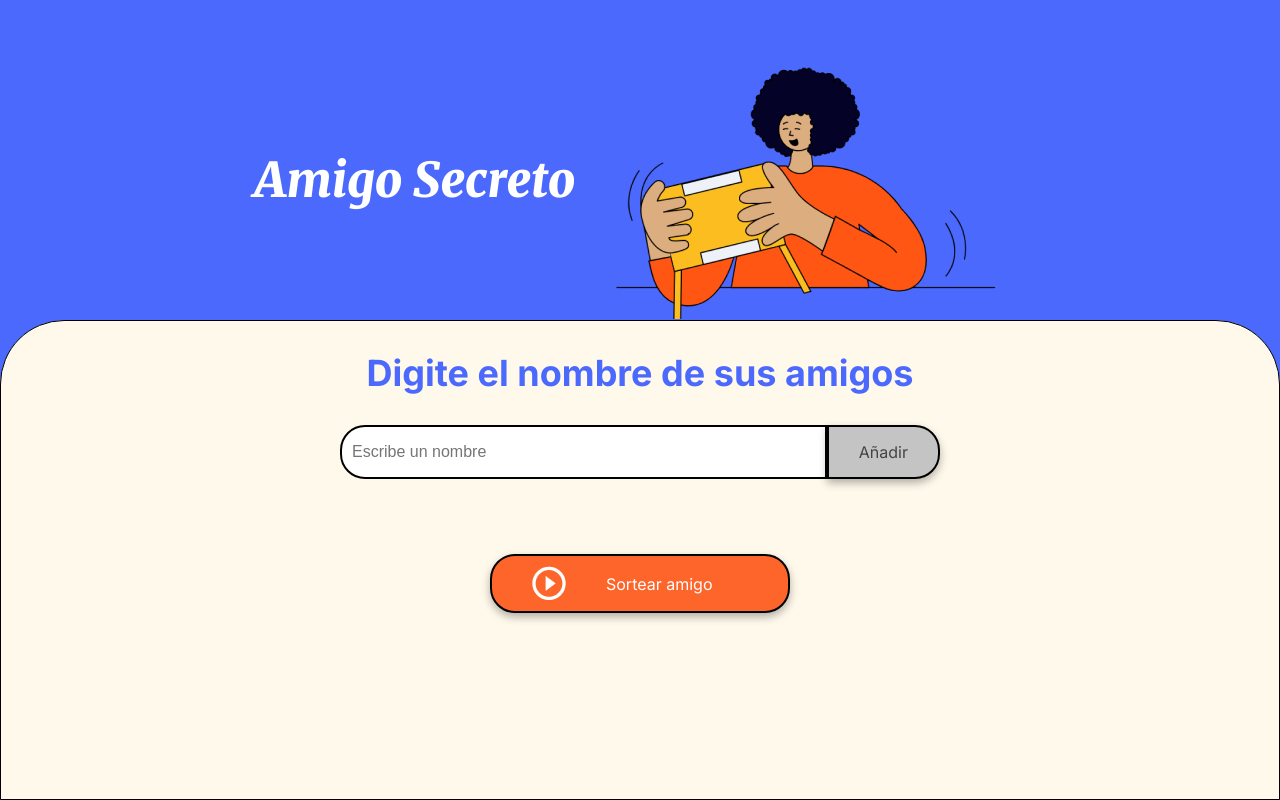
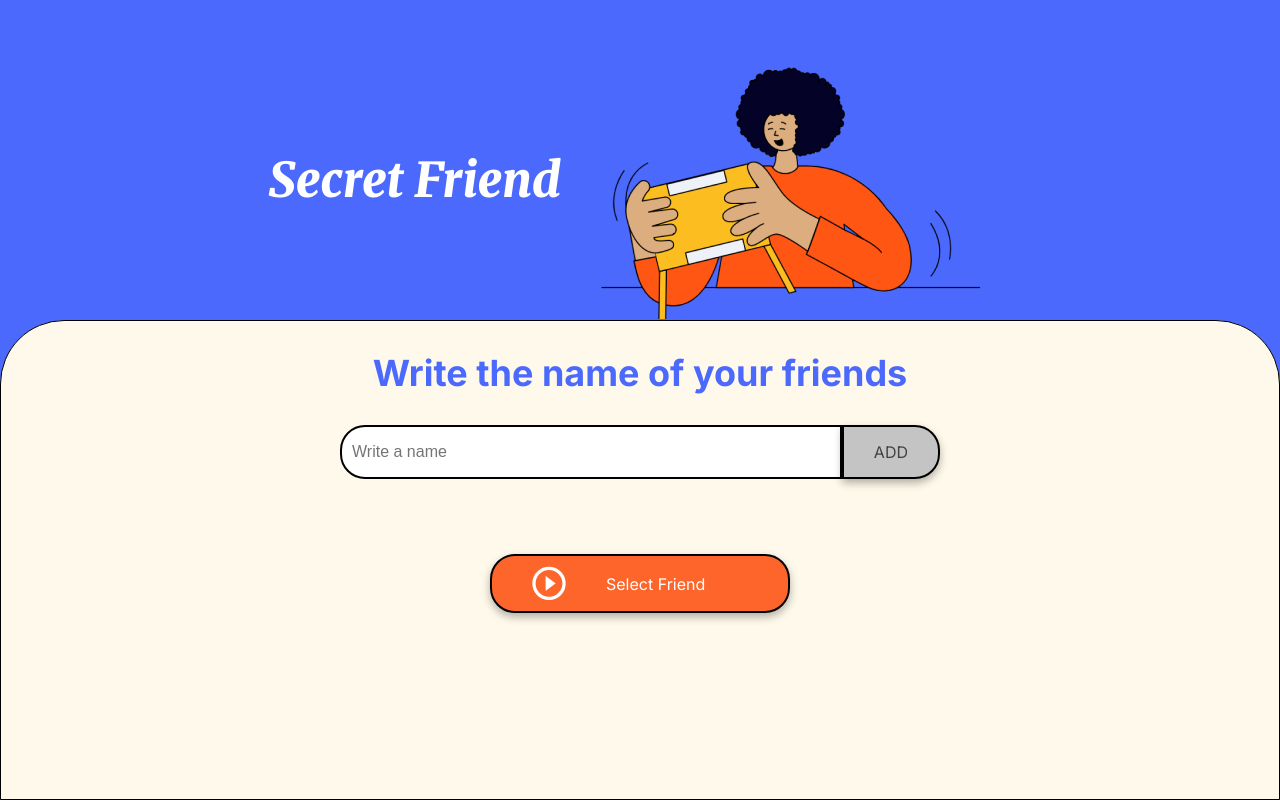
Before and after one commit to David-Villaman/challenge-amigo-secreto_esp-main, a plain HTML site: page index.html in a window 1280 px wide. Drawn offline with Linux system fonts and the light colour scheme.

Commit message:
change info to english

```diff
--- a/app.js
+++ b/app.js
@@ -1 +1 @@
-// El principal objetivo de este desafío es fortalecer tus habilidades en lógica de programación. Aquí deberás desarrollar la lógica para resolver el problema.
+// Here is all the logic for the app
--- a/index.html
+++ b/index.html
@@ -1,5 +1,5 @@
 <!DOCTYPE html>
-<html lang="es">
+<html lang="en">
 <head>
     <meta charset="UTF-8">
     <meta name="viewport" content="width=device-width, initial-scale=1.0">
@@ -7,30 +7,30 @@
     <link rel="preconnect" href="https://fonts.googleapis.com">
     <link rel="preconnect" href="https://fonts.gstatic.com" crossorigin>
     <link href="https://fonts.googleapis.com/css2?family=Inter:wght@100;400;700;900&family=Merriweather:ital,wght@0,300;0,400;0,700;0,900;1,300;1,400;1,700;1,900&display=swap" rel="stylesheet">
-    <title>Amigo Secreto</title>
+    <title>Secret Friend</title>
 </head>
 
 <body>
     <main class="main-content">
         <header class="header-banner">
-            <h1 class="main-title">Amigo Secreto</h1>
-            <img src="assets/amigo-secreto.png" alt="Imagen representativa de amigo secreto">
+            <h1 class="main-title">Secret Friend</h1>
+            <img src="assets/amigo-secreto.png" alt="Representative image of a secret friend" class="main-image">
         </header>
 
         <section class="input-section">
-            <h2 class="section-title">Digite el nombre de sus amigos</h2>
+            <h2 class="section-title">Write the name of your friends</h2>
             <div class="input-wrapper">
-                <input type="text" id="amigo" class="input-name" placeholder="Escribe un nombre">
-                <button class="button-add" onclick="agregarAmigo()">Añadir</button>
+                <input type="text" id="friend" class="input-name" placeholder="Write a name">
+                <button class="button-add" onclick="addFriend()">ADD</button>
             </div>
 
-            <ul id="listaAmigos" class="name-list" aria-labelledby="listaAmigos" role="list"></ul>
-            <ul id="resultado" class="result-list" aria-live="polite"></ul>
+            <ul id="listFriends" class="name-list" aria-labelledby="listFriends" role="list"></ul>
+            <ul id="result" class="result-list" aria-live="polite"></ul>
 
             <div class="button-container">
-                <button class="button-draw" onclick="sortearAmigo()" aria-label="Sortear amigo secreto">
-                    <img src="assets/play_circle_outline.png" alt="Ícono para sortear">
-                    Sortear amigo
+                <button class="button-draw" onclick="selectFriend()" aria-label="Select secret friend">
+                    <img src="assets/play_circle_outline.png" alt="Select icon">
+                    Select Friend
                 </button>
             </div>
         </section>
```
Also changed, not shown: 1 other file.
